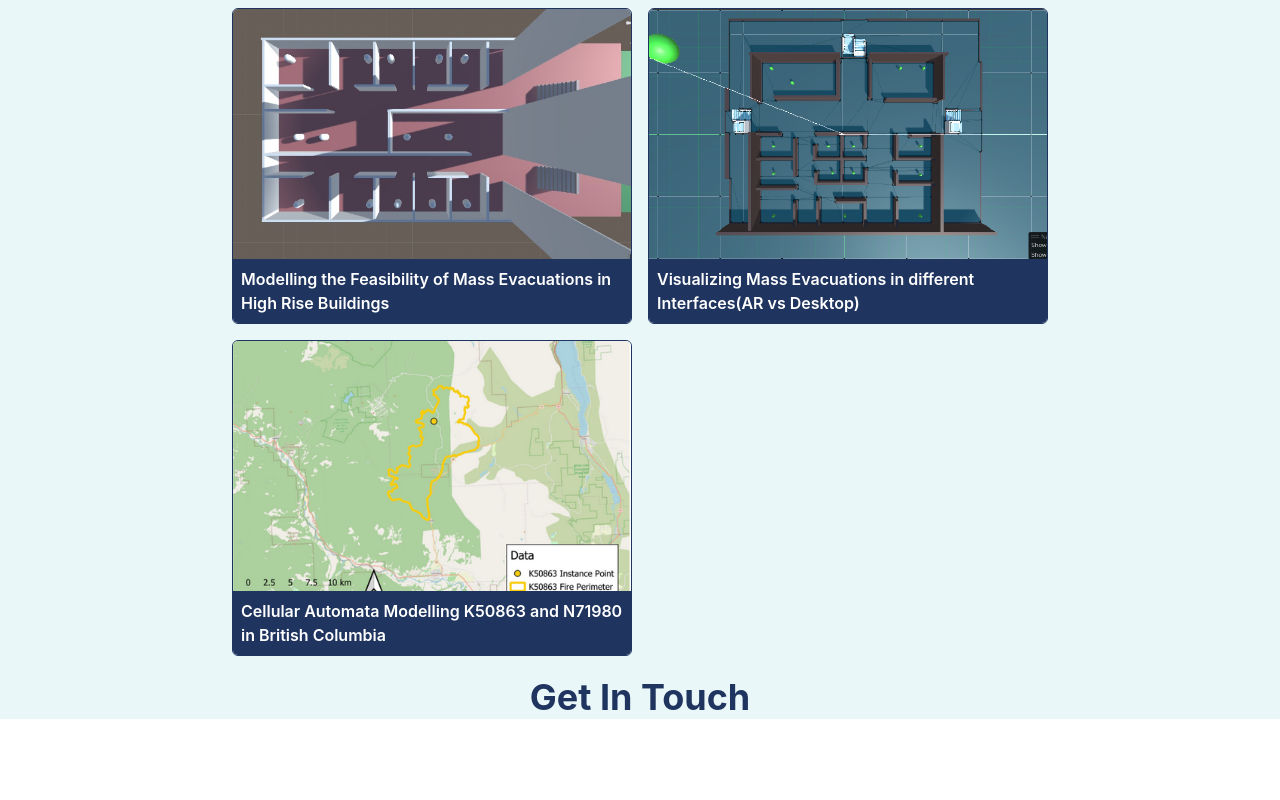
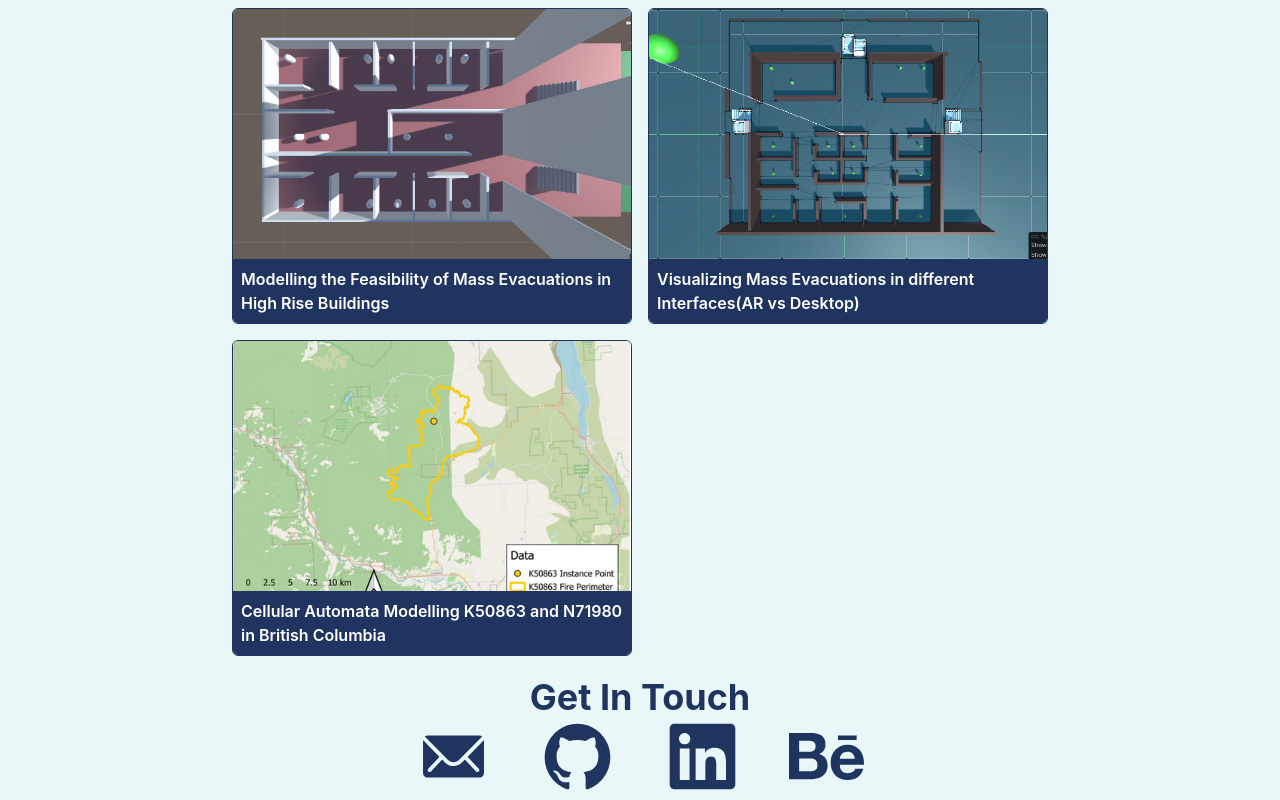
Before and after one commit to Akinloluwa-Adedijo/personal_website, a React (Vite) app: page / in a window 1280 px wide. Shown: the part 1289-2089 px from the top of the page. Before the commit the page ends 2008 px from the top, so only its background shows below. Built offline with nearby package versions, Linux system fonts and the light colour scheme.

Commit message:
added contact icons and links

```diff
--- a/src/components/Contact.jsx
+++ b/src/components/Contact.jsx
@@ -1,16 +1,85 @@
 import React from "react";
-import { Box, Heading, useColorModeValue } from "@chakra-ui/react";
+import {
+  Box,
+  Center,
+  Flex,
+  Heading,
+  HStack,
+  Icon,
+  Spacer,
+  useColorModeValue,
+} from "@chakra-ui/react";
 import { EmailIcon } from "@chakra-ui/icons";
-import { FaGithub, FaLinkedin, FaBehance, FaInstagram } from "react-icons/fa";
+import {
+  FaLinkedin,
+  FaBehanceSquare,
+  FaBehance,
+  FaInstagramSquare,
+} from "react-icons/fa";
+import { IoLogoGithub, IoIosMail } from "react-icons/io";
 
 const Contact = () => {
   return (
-    <Box position="bottom">
-      <Heading textColor={useColorModeValue("primary.light", "primary.dark")}>
-        Get In Touch
-      </Heading>
-      <Box></Box>
-    </Box>
+    <Center>
+      <Box position="bottom">
+        <Heading textColor={useColorModeValue("primary.light", "primary.dark")}>
+          Get In Touch
+        </Heading>
+        <Flex w={{ base: "xs", md: "md" }}>
+          <Box as="a" href="mailto:adedijoakinloluwa@gmail.com">
+            <Icon
+              as={IoIosMail}
+              boxSize={{ base: 50, md: 75 }}
+              color={useColorModeValue("primary.light", "primary.dark")}
+              _hover={{
+                color: useColorModeValue("accent.light", "accent.dark"),
+                cursor: "pointer",
+              }}
+            />
+          </Box>
+          <Spacer />
+          <Box as="a" href="https://github.com/Akinloluwa-Adedijo">
+            <Icon
+              as={IoLogoGithub}
+              boxSize={{ base: 50, md: 75 }}
+              color={useColorModeValue("primary.light", "primary.dark")}
+              _hover={{
+                color: useColorModeValue("accent.light", "accent.dark"),
+                cursor: "pointer",
+              }}
+            />
+          </Box>
+          <Spacer />
+          <Box
+            as="a"
+            href="https://www.linkedin.com/in/akinloluwa-adedijo-a362b2177/"
+          >
+            <Icon
+              as={FaLinkedin}
+              boxSize={{ base: 50, md: 75 }}
+              color={useColorModeValue("primary.light", "primary.dark")}
+              _hover={{
+                color: useColorModeValue("accent.light", "accent.dark"),
+                cursor: "pointer",
+              }}
+            />
+          </Box>
+
+          <Spacer />
+          <Box as="a" href="https://www.behance.net/akinloluwa_adedijo">
+            <Icon
+              as={FaBehance}
+              boxSize={{ base: 50, md: 75 }}
+              color={useColorModeValue("primary.light", "primary.dark")}
+              _hover={{
+                color: useColorModeValue("accent.light", "accent.dark"),
+                cursor: "pointer",
+              }}
+            />
+          </Box>
+        </Flex>
+      </Box>
+    </Center>
   );
 };
 
```
